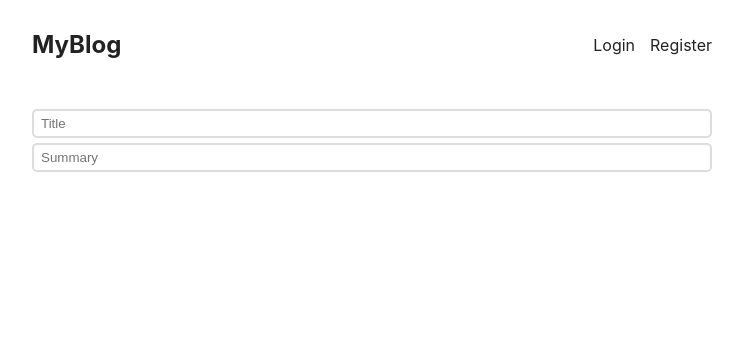
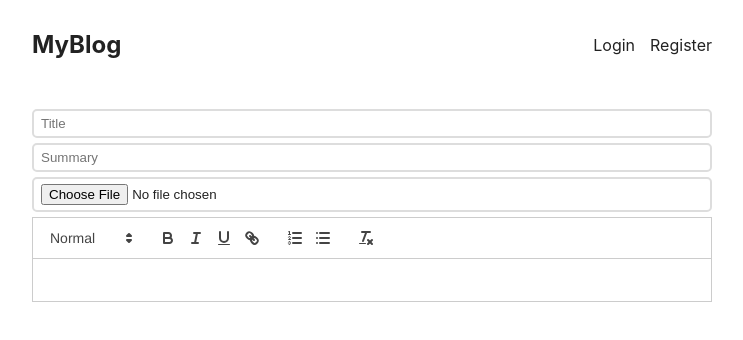
Before and after one commit to Muideen27/mern_blog, a React (Create React App) app in the folder client/: page /Create in a window 1280 px wide. Shown: the top 340 px of the page, without its empty margins (268-1011 px from the left). Built offline with nearby package versions, Linux system fonts and the light colour scheme; no server answers.

Commit message:
Import react quill from react and the styling

```diff
--- a/client/src/pages/CreatePost.js
+++ b/client/src/pages/CreatePost.js
@@ -1,9 +1,14 @@
+import ReactQuill from "react-quill"
+import "react-quill/dist/quill.snow.css"
+
 export default function CreatePost() {
     return (
         <div>
             <form action="">
                 <input type="title" placeholder={"Title"} />
                 <input type="summary" placeholder={"Summary"} />
+                <input type="file" />
+                <ReactQuill />
             </form>
         </div>
     )
```
